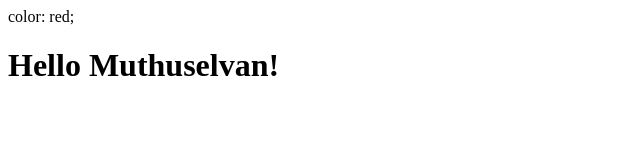
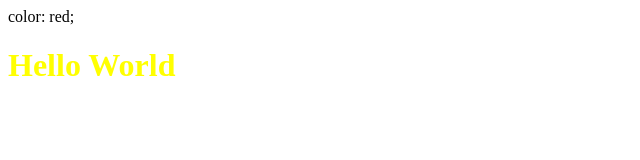
Before and after one commit to kimuthuselvan/html-http, a plain HTML site: page index.html in a window 1280 px wide. Shown: the whole page, without its empty margins (0-640 px from the left). Drawn offline with Linux system fonts and the light colour scheme.

Commit message:
Update index.html

```diff
--- a/index.html
+++ b/index.html
@@ -4,6 +4,6 @@
 </head>
 <body>
   color: red;
-<h1>Hello Muthuselvan!</h1>
+<h1 style="color:#FFFF00;">Hello World</h1>
 </body>
 </html>
```
